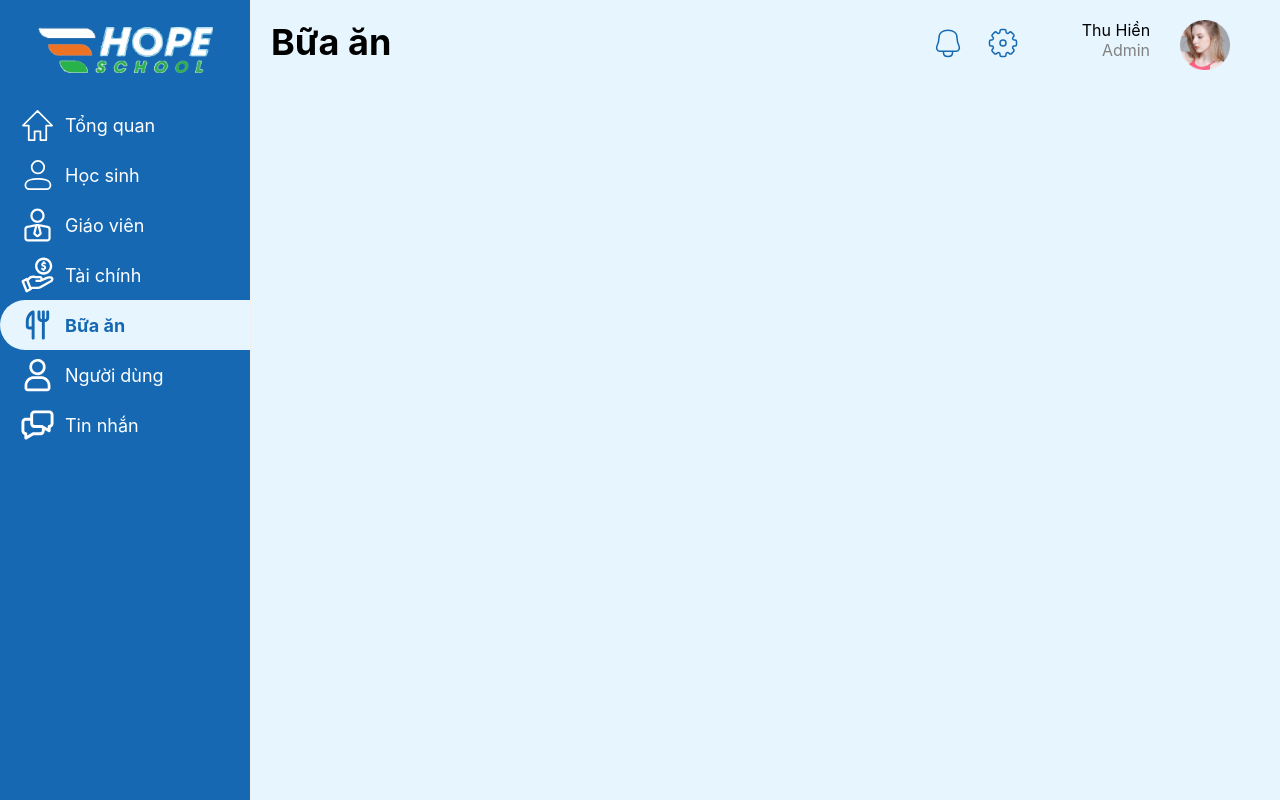
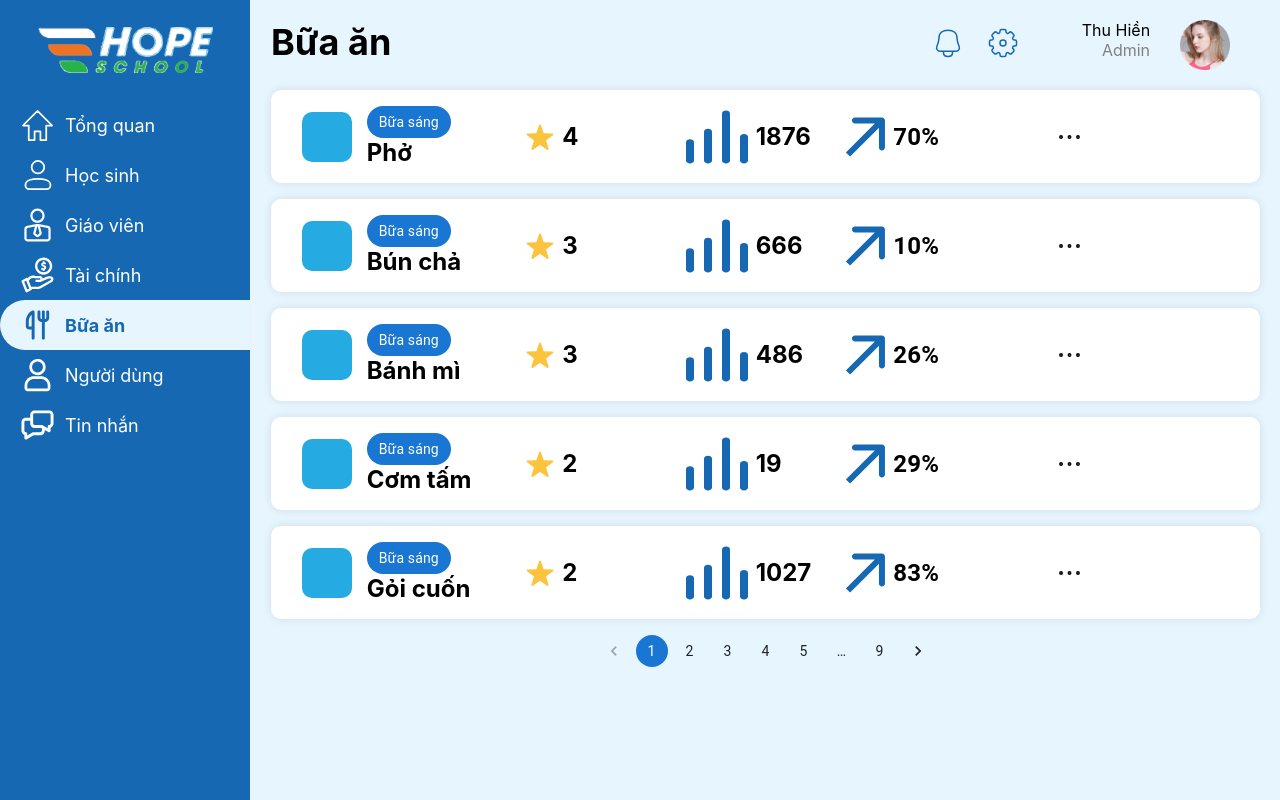
Before and after one commit to TalJa1/web-huybao, a React (Create React App) app: page /meals in a window 1280 px wide. Built offline with nearby package versions, Linux system fonts and the light colour scheme.

Commit message:
Implement pagination and meal display in MealPage component

```diff
--- a/src/views/MealPage.tsx
+++ b/src/views/MealPage.tsx
@@ -1,8 +1,16 @@
-import { Box } from "@mui/material";
-import React from "react";
+import { Box, Chip, Pagination, Typography } from "@mui/material";
+import React, { useState } from "react";
 import Grid from "@mui/material/Grid2";
 import TopLayout from "../components/TopLayout";
-import { bellIcon, settingIcon } from "../assets/iconSVG";
+import {
+  bellIcon,
+  chartIcon,
+  likeIcon,
+  settingIcon,
+  starIcon,
+  threeDotsIcon,
+} from "../assets/iconSVG";
+import { MealData } from "../services/renderData";
 
 const MealPage = () => {
   return (
@@ -13,6 +21,20 @@ const MealPage = () => {
 };
 
 const Main: React.FC = () => {
+  const [currentPage, setCurrentPage] = useState<number>(1);
+  const mealsPerPage = 5;
+
+  const handlePageChange = (
+    event: React.ChangeEvent<unknown>,
+    value: number
+  ) => {
+    setCurrentPage(value);
+  };
+
+  const indexOfLastMeal = currentPage * mealsPerPage;
+  const indexOfFirstMeal = indexOfLastMeal - mealsPerPage;
+  const currentMeals = MealData.slice(indexOfFirstMeal, indexOfLastMeal);
+
   return (
     <Box sx={{ padding: "20px" }}>
       <Grid container>
@@ -26,6 +48,95 @@ const Main: React.FC = () => {
         </Grid>
       </Grid>
       {/* Render here */}
+      <Box sx={{ marginTop: "20px" }}>
+        {currentMeals.map((meal, index) => (
+          <Grid
+            container
+            key={index}
+            sx={{
+              marginBottom: 2,
+              padding: 2,
+              alignItems: "center",
+              backgroundColor: "white",
+              borderRadius: "10px",
+              boxShadow: "0 0 10px rgba(0, 0, 0, 0.1)",
+            }}
+          >
+            <Grid size={1} display="flex" justifyContent="center">
+              <Box
+                sx={{
+                  width: 50,
+                  height: 50,
+                  backgroundColor: "#25ABE1",
+                  borderRadius: "10px",
+                }}
+              />
+            </Grid>
+            <Grid size={2}>
+              <Typography>
+                <Chip
+                  label={meal.catergory}
+                  sx={{ fontSize: "14px" }}
+                  color="primary"
+                />
+              </Typography>
+              <Box sx={{ fontSize: "24px", fontWeight: "700", color: "black" }}>
+                {meal.name}
+              </Box>
+            </Grid>
+            <Grid size={2} display="flex" alignItems="center">
+              {starIcon({})}
+              <Box
+                sx={{
+                  marginLeft: 1,
+                  fontSize: "24px",
+                  fontWeight: "700",
+                  color: "black",
+                }}
+              >
+                {meal.star}
+              </Box>
+            </Grid>
+            <Grid size={2} display="flex" alignItems="center">
+              {chartIcon({})}
+              <Box
+                sx={{
+                  marginLeft: 1,
+                  fontSize: "24px",
+                  fontWeight: "700",
+                  color: "black",
+                }}
+              >
+                {meal.order}
+              </Box>
+            </Grid>
+            <Grid size={2} display="flex" alignItems="center">
+              {likeIcon({})}
+              <Typography
+                sx={{
+                  marginLeft: 1,
+                  fontSize: "24px",
+                  fontWeight: "700",
+                  color: "black",
+                }}
+              >
+                {meal.like}%
+              </Typography>
+            </Grid>
+            <Grid size={1} display="flex" justifyContent="flex-end">
+              {threeDotsIcon({})}
+            </Grid>
+          </Grid>
+        ))}
+      </Box>
+      <Box display="flex" justifyContent="center" sx={{ marginTop: 2 }}>
+        <Pagination
+          count={Math.ceil(MealData.length / mealsPerPage)}
+          page={currentPage}
+          onChange={handlePageChange}
+          color="primary"
+        />
+      </Box>
     </Box>
   );
 };
```
